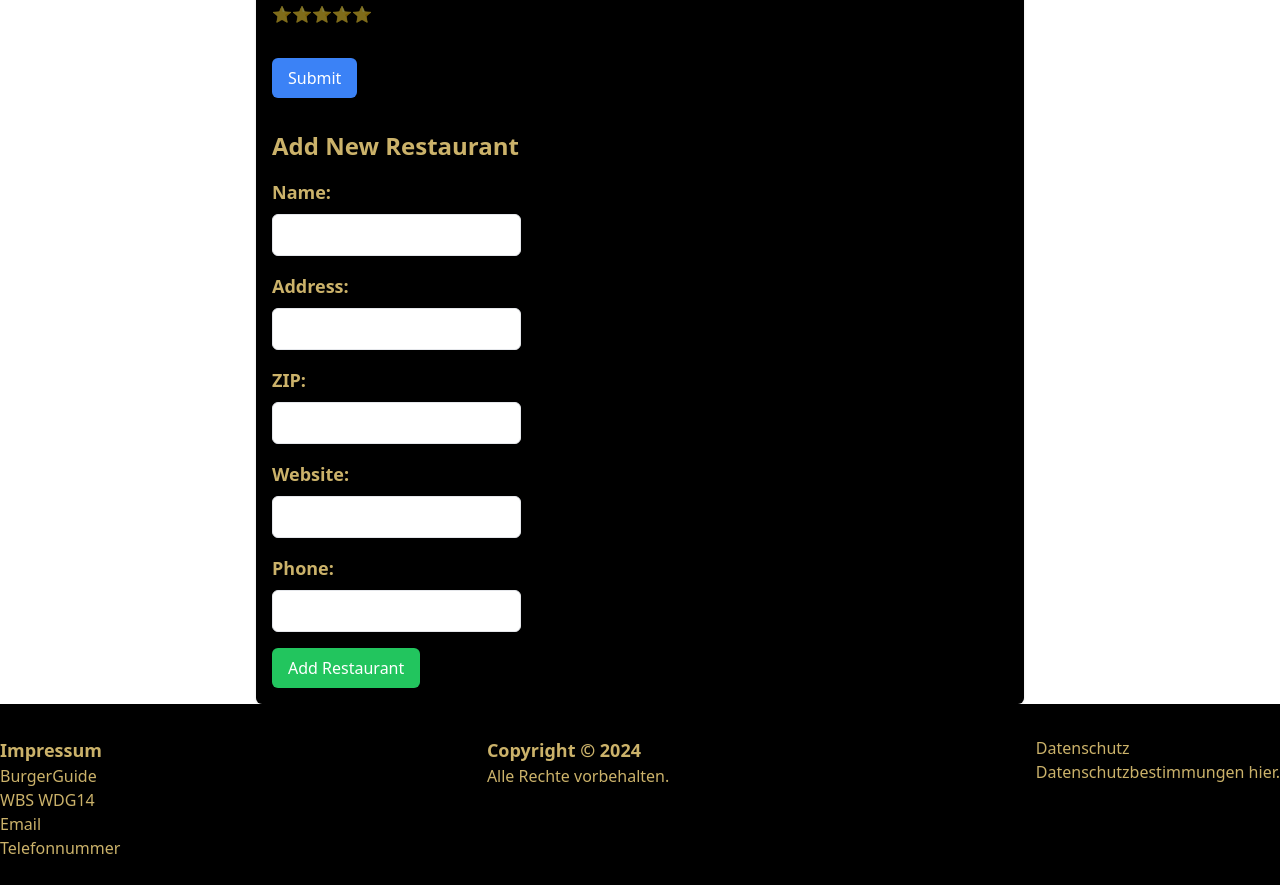
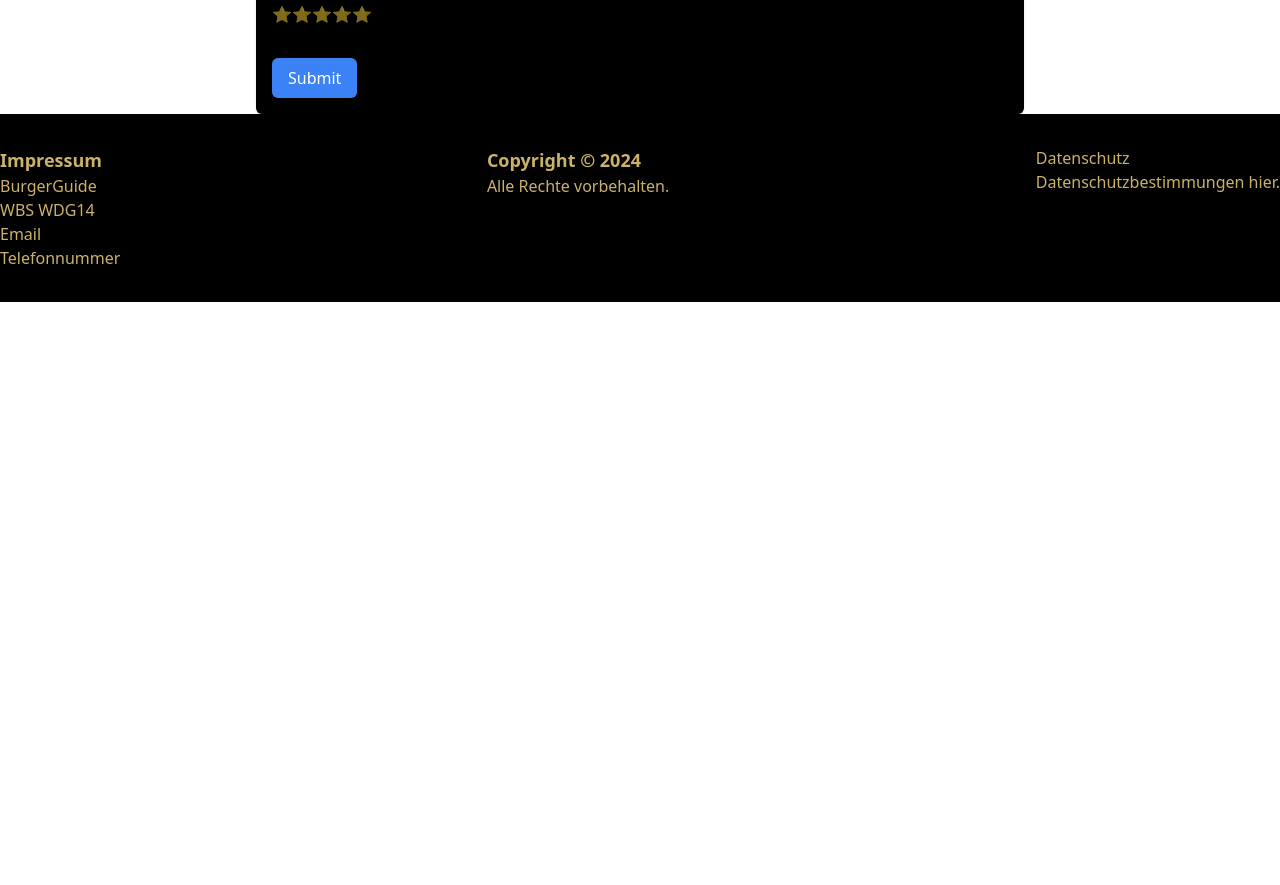
Before and after one commit to Ben84FFM/BurgerGuide, a React (Vite) app in the folder client/: page /rating in a window 1280 px wide. Shown: the part 600-1485 px from the top of the page. After the commit the page ends 902 px from the top, so only its background shows below. Built offline with nearby package versions, Linux system fonts and the light colour scheme.

Commit message:
ratingRoutesRouterModelimplementation

```diff
--- a/client/src/App.jsx
+++ b/client/src/App.jsx
@@ -13,7 +13,6 @@ import AddRestaurantForm from './Components/addRestaurant'
 
 
 function App() {
-
 
   return (
     <>
--- a/client/src/Components/BurgerRating.jsx
+++ b/client/src/Components/BurgerRating.jsx
@@ -1,5 +1,7 @@
 import React, { useState, useEffect } from 'react';
 import axios from 'axios';
+import mongoose from 'mongoose';
+
 
 const BurgerRating = () => {
   const [ratings, setRatings] = useState({
@@ -14,18 +16,9 @@ const BurgerRating = () => {
   const [submitted, setSubmitted] = useState(false);
   const [restaurantId, setRestaurantId] = useState('');
 
-  const [newRestaurant, setNewRestaurant] = useState({
-    name: '',
-    address: '',
-    zip: '',
-    website: '',
-    phone: '',
-  });
-
   const handleStarClick = (category, stars) => {
     if (!submitted) {
-      const updatedRatings = { ...ratings, [category]: stars };
-      setRatings(updatedRatings);
+      setRatings(prevRatings => ({ ...prevRatings, [category]: stars }));
     }
   };
 
@@ -33,19 +26,14 @@ const BurgerRating = () => {
     setSubmitted(true);
 
     try {
-      await axios.post('http://localhost:5173/submit-rating', { ...ratings, restaurantId });
-} catch (error) {
+      if (mongoose.Types.ObjectId.isValid(restaurantId)) {
+        await axios.post('http://localhost:5173/submit-rating', { ...ratings, restaurantId });
+      } else {
+        console.error('Ungültige restaurantId');
+      }
+    } catch (error) {
       console.error('Fehler beim Übermitteln der Bewertung:', error.message);
-}
-  };
-
-  const handleAddRestaurant = async () => {
-    try {
-      const response = await axios.post('http://localhost:5173/add-restaurant', newRestaurant);
-      setRestaurantId(response.data._id);
-} catch (error) {
-      console.error('Fehler beim Hinzufügen des Restaurants:', error.message);
-}
+    }
   };
 
   useEffect(() => {
@@ -104,67 +92,6 @@ const BurgerRating = () => {
         </button>
       )}
 
-      <div className="mt-8">
-        <h2 className="text-2xl font-bold text-cbb26a mb-4">Add New Restaurant</h2>
-
-        <div className="mb-4">
-          <p className="text-lg font-semibold text-cbb26a mb-2">Name:</p>
-          <input
-            type="text"
-            value={newRestaurant.name}
-            onChange={(e) => setNewRestaurant({ ...newRestaurant, name: e.target.value })}
-            className="p-2 border rounded-md"
-          />
-        </div>
-
-        <div className="mb-4">
-          <p className="text-lg font-semibold text-cbb26a mb-2">Address:</p>
-          <input
-            type="text"
-            value={newRestaurant.address}
-            onChange={(e) => setNewRestaurant({ ...newRestaurant, address: e.target.value })}
-            className="p-2 border rounded-md"
-          />
-        </div>
-
-        <div className="mb-4">
-          <p className="text-lg font-semibold text-cbb26a mb-2">ZIP:</p>
-          <input
-            type="text"
-            value={newRestaurant.zip}
-            onChange={(e) => setNewRestaurant({ ...newRestaurant, zip: e.target.value })}
-            className="p-2 border rounded-md"
-          />
-        </div>
-
-        <div className="mb-4">
-          <p className="text-lg font-semibold text-cbb26a mb-2">Website:</p>
-          <input
-            type="text"
-            value={newRestaurant.website}
-            onChange={(e) => setNewRestaurant({ ...newRestaurant, website: e.target.value })}
-            className="p-2 border rounded-md"
-          />
-        </div>
-
-        <div className="mb-4">
-          <p className="text-lg font-semibold text-cbb26a mb-2">Phone:</p>
-          <input
-            type="text"
-            value={newRestaurant.phone}
-            onChange={(e) => setNewRestaurant({ ...newRestaurant, phone: e.target.value })}
-            className="p-2 border rounded-md"
-          />
-        </div>
-
-        <button
-          className="bg-green-500 text-white py-2 px-4 rounded-md cursor-pointer"
-          onClick={handleAddRestaurant}
-        >
-          Add Restaurant
-        </button>
-      </div>
-
       {submitted && (
         <p className="text-cbb26a mt-2">Thank you for your rating!</p>
       )}
```
